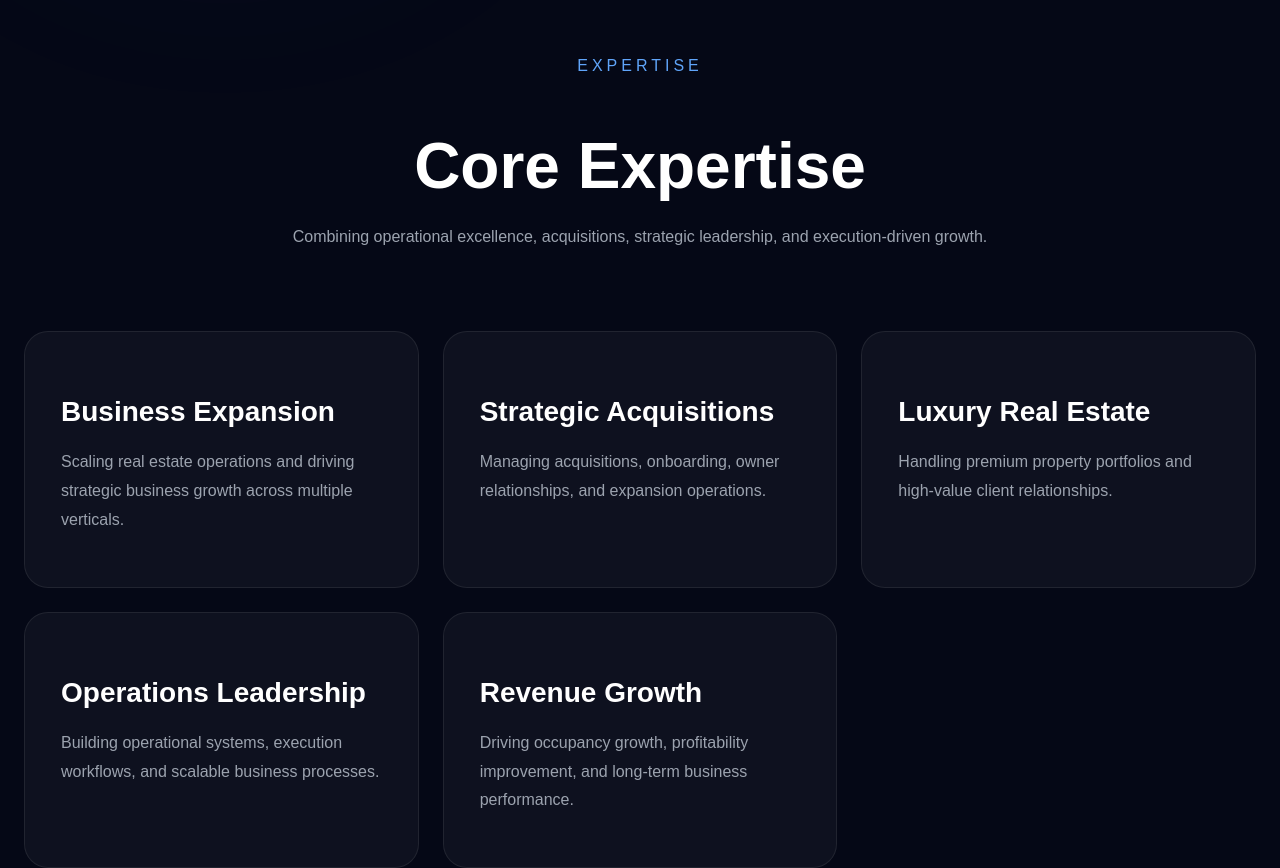
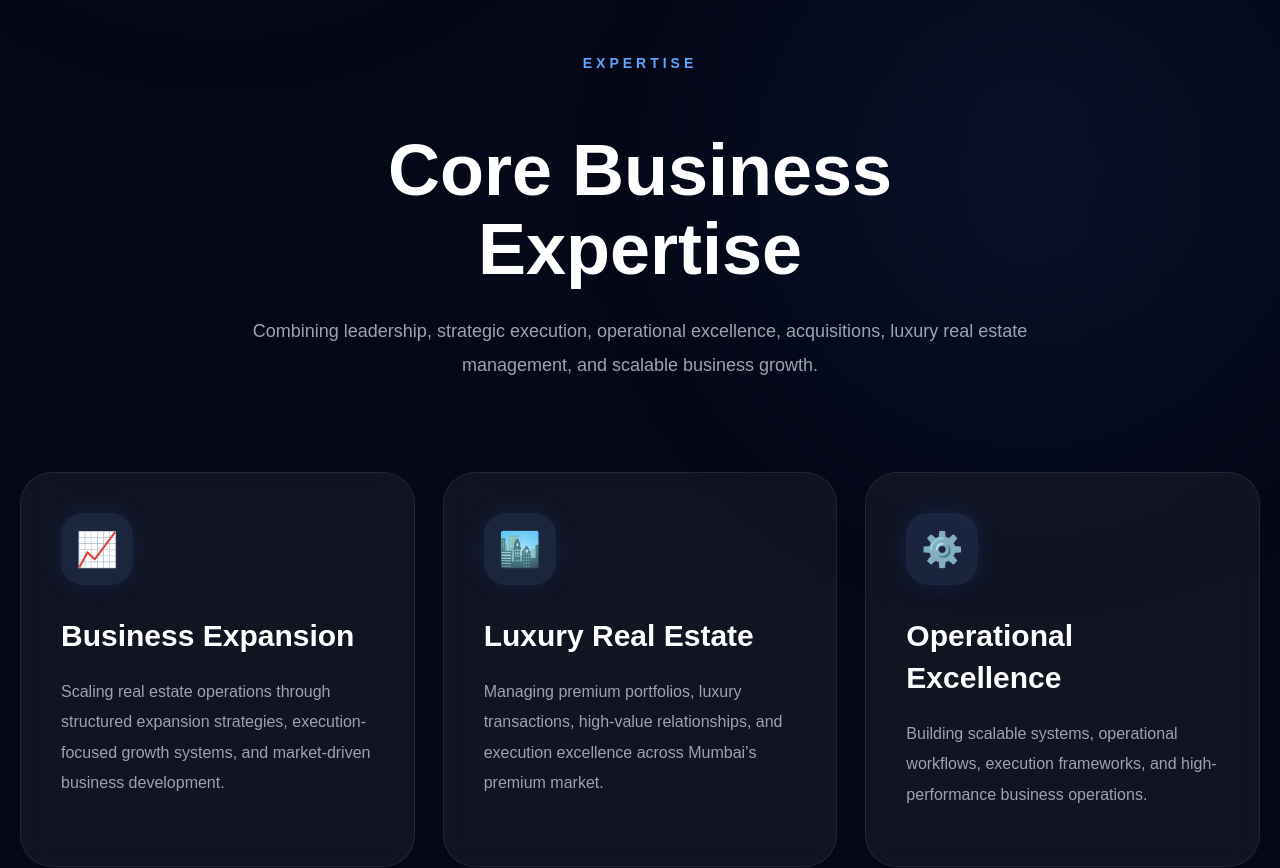
Before and after one commit to shivamgupta95/shivam-portfolio, a Next.js app: page / in a window 1280 px wide. Shown: the part 2420-3288 px from the top of the page. Built offline with nearby package versions, Linux system fonts and the light colour scheme.

Commit message:
premium expertise section

```diff
--- a/components/Expertise.tsx
+++ b/components/Expertise.tsx
@@ -1,36 +1,50 @@
+"use client";
+
 export default function Expertise() {
 
   const expertise = [
 
     {
+      icon: "📈",
       title: "Business Expansion",
       description:
-        "Scaling real estate operations and driving strategic business growth across multiple verticals."
+        "Scaling real estate operations through structured expansion strategies, execution-focused growth systems, and market-driven business development."
     },
 
     {
-      title: "Strategic Acquisitions",
+      icon: "🏙️",
+      title: "Luxury Real Estate",
       description:
-        "Managing acquisitions, onboarding, owner relationships, and expansion operations."
+        "Managing premium portfolios, luxury transactions, high-value relationships, and execution excellence across Mumbai’s premium market."
     },
 
     {
-      title: "Luxury Real Estate",
+      icon: "⚙️",
+      title: "Operational Excellence",
       description:
-        "Handling premium property portfolios and high-value client relationships."
+        "Building scalable systems, operational workflows, execution frameworks, and high-performance business operations."
     },
 
     {
-      title: "Operations Leadership",
+      icon: "🤝",
+      title: "Strategic Acquisitions",
       description:
-        "Building operational systems, execution workflows, and scalable business processes."
+        "Leading acquisitions, onboarding systems, owner relationships, supply expansion, and strategic market growth initiatives."
     },
 
     {
-      title: "Revenue Growth",
+      icon: "👥",
+      title: "Leadership & Team Building",
       description:
-        "Driving occupancy growth, profitability improvement, and long-term business performance."
-    }
+        "Driving accountability, leadership culture, operational discipline, and execution-focused performance management."
+    },
+
+    {
+      icon: "🚀",
+      title: "Growth Strategy",
+      description:
+        "Combining operational execution, market understanding, profitability optimization, and scalable business growth systems."
+    },
 
   ];
 
@@ -38,30 +52,50 @@ export default function Expertise() {
 
     <section
       style={{
-        padding: "120px 24px"
+        padding: "120px 20px",
+        position: "relative",
       }}
     >
 
+      {/* GLOW */}
       <div
         style={{
-          maxWidth: "1400px",
-          margin: "0 auto"
+          position: "absolute",
+          width: "500px",
+          height: "500px",
+          background: "rgba(59,130,246,0.08)",
+          filter: "blur(120px)",
+          top: "0",
+          right: "0",
+          borderRadius: "50%",
+        }}
+      />
+
+      <div
+        style={{
+          maxWidth: "1300px",
+          margin: "0 auto",
+          position: "relative",
+          zIndex: 2,
         }}
       >
 
+        {/* TOP */}
         <div
           style={{
             textAlign: "center",
-            marginBottom: "80px"
+            marginBottom: "90px",
           }}
         >
 
           <p
             style={{
               color: "#60A5FA",
+              textTransform: "uppercase",
               letterSpacing: "4px",
-              textTransform: "uppercase",
-              marginBottom: "20px"
+              marginBottom: "18px",
+              fontSize: "14px",
+              fontWeight: "600",
             }}
           >
             Expertise
@@ -69,32 +103,39 @@ export default function Expertise() {
 
           <h2
             style={{
-              fontSize: "64px",
-              marginBottom: "20px"
+              fontSize: "clamp(42px,7vw,72px)",
+              lineHeight: "1.1",
+              marginBottom: "24px",
             }}
           >
-            Core Expertise
+            Core Business
+            <br />
+            Expertise
           </h2>
 
           <p
             style={{
               color: "#9CA3AF",
-              maxWidth: "900px",
+              maxWidth: "850px",
               margin: "0 auto",
-              lineHeight: "1.8"
+              lineHeight: "1.9",
+              fontSize: "18px",
             }}
           >
-            Combining operational excellence, acquisitions,
-            strategic leadership, and execution-driven growth.
+            Combining leadership, strategic execution,
+            operational excellence, acquisitions,
+            luxury real estate management,
+            and scalable business growth.
           </p>
 
         </div>
 
+        {/* GRID */}
         <div
           style={{
             display: "grid",
-            gridTemplateColumns: "repeat(auto-fit,minmax(300px,1fr))",
-            gap: "24px"
+            gridTemplateColumns: "repeat(auto-fit,minmax(320px,1fr))",
+            gap: "28px",
           }}
         >
 
@@ -104,17 +145,68 @@ export default function Expertise() {
               key={index}
 
               style={{
-                background: "rgba(255,255,255,0.04)",
+                background: "rgba(255,255,255,0.05)",
                 border: "1px solid rgba(255,255,255,0.08)",
-                borderRadius: "24px",
-                padding: "36px"
+                borderRadius: "32px",
+                padding: "40px",
+                backdropFilter: "blur(14px)",
+                transition: "0.35s",
+                cursor: "pointer",
+                position: "relative",
+                overflow: "hidden",
+              }}
+
+              onMouseEnter={(e) => {
+
+                e.currentTarget.style.transform =
+                  "translateY(-12px) scale(1.02)";
+
+                e.currentTarget.style.border =
+                  "1px solid rgba(96,165,250,0.35)";
+
+                e.currentTarget.style.boxShadow =
+                  "0 0 40px rgba(37,99,235,0.18)";
+
+              }}
+
+              onMouseLeave={(e) => {
+
+                e.currentTarget.style.transform =
+                  "translateY(0px) scale(1)";
+
+                e.currentTarget.style.border =
+                  "1px solid rgba(255,255,255,0.08)";
+
+                e.currentTarget.style.boxShadow = "none";
+
               }}
             >
 
+              {/* ICON */}
+              <div
+                style={{
+                  width: "72px",
+                  height: "72px",
+                  borderRadius: "22px",
+                  background: "rgba(96,165,250,0.12)",
+                  display: "flex",
+                  alignItems: "center",
+                  justifyContent: "center",
+                  fontSize: "34px",
+                  marginBottom: "28px",
+                  boxShadow:
+                    "0 0 25px rgba(37,99,235,0.15)",
+                }}
+              >
+                {item.icon}
+              </div>
+
               <h3
                 style={{
-                  fontSize: "28px",
-                  marginBottom: "20px"
+                  fontSize: "30px",
+                  lineHeight: "1.4",
+                  marginBottom: "20px",
+                  color: "white",
                 }}
               >
                 {item.title}
@@ -123,7 +215,8 @@ export default function Expertise() {
               <p
                 style={{
                   color: "#9CA3AF",
-                  lineHeight: "1.8"
+                  lineHeight: "1.9",
+                  fontSize: "16px",
                 }}
               >
                 {item.description}
```
